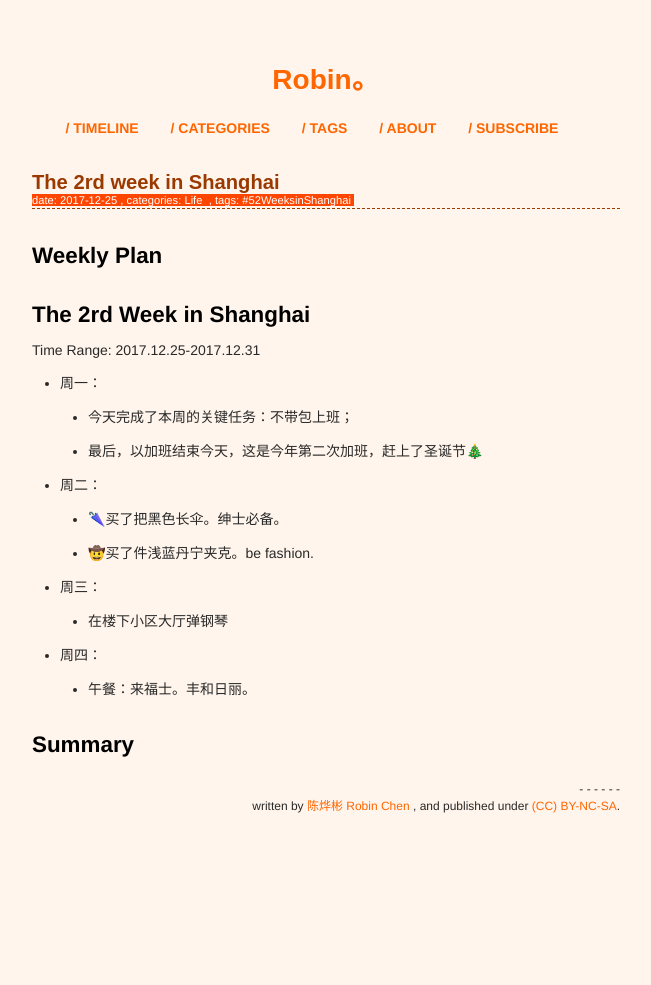
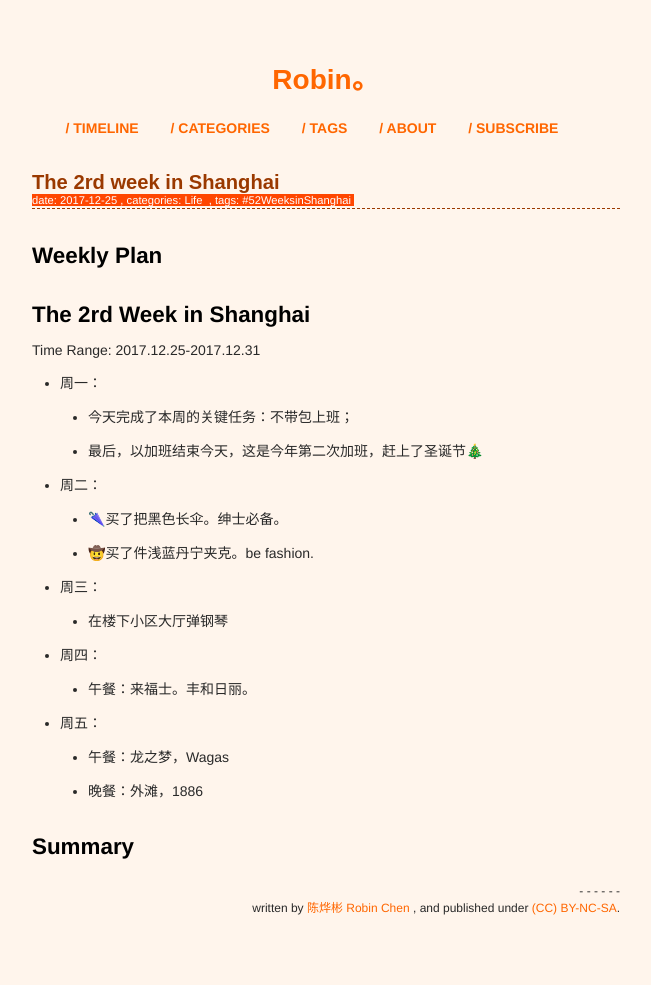
Before and after one commit to xianyuxmu/xianyuxmu.github.io, a Jekyll site: the page built from _posts/2017-12-25-52-weeks-in-shanghai-2.md, in a window 1280 px wide. Shown: the whole page, without its empty margins (314-965 px from the left). Built offline with Jekyll 4.4.1, drawn with Linux system fonts in a browser that asks for light colours; comment, search, counter and statistics services are not loaded; before the commit the page ends 900 px from its top, so only the background shows below that.

Commit message:
29 Dec. 2017, last workday of 2017

```diff
--- a/_posts/2017-12-25-52-weeks-in-shanghai-2.md
+++ b/_posts/2017-12-25-52-weeks-in-shanghai-2.md
@@ -25,6 +25,9 @@ Time Range: 2017.12.25-2017.12.31
 	- 在楼下小区大厅弹钢琴
 - 周四：
 	- 午餐：来福士。丰和日丽。
+- 周五：
+	- 午餐：龙之梦，Wagas
+	- 晚餐：外滩，1886
 
 
 ## Summary
```
